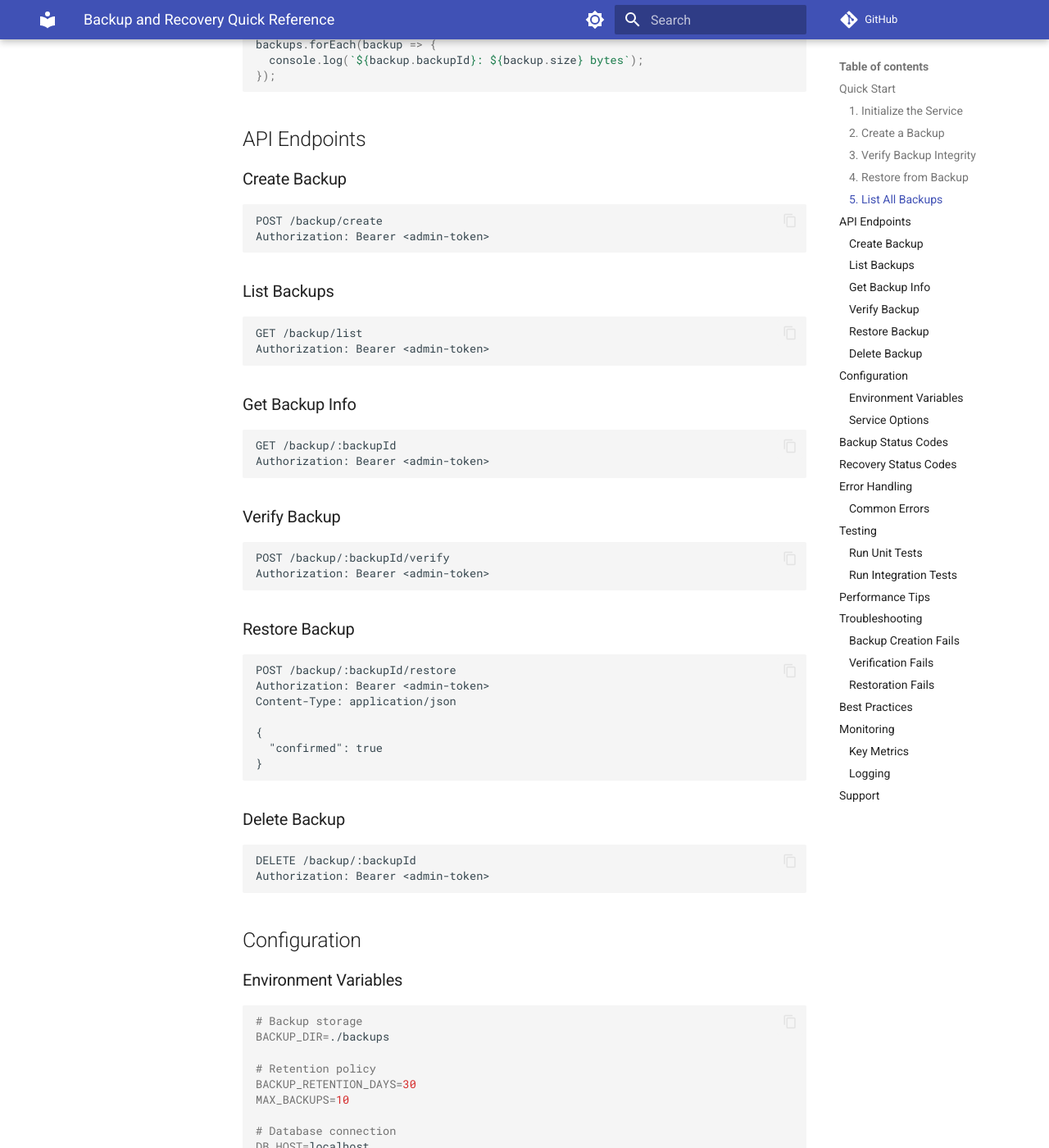
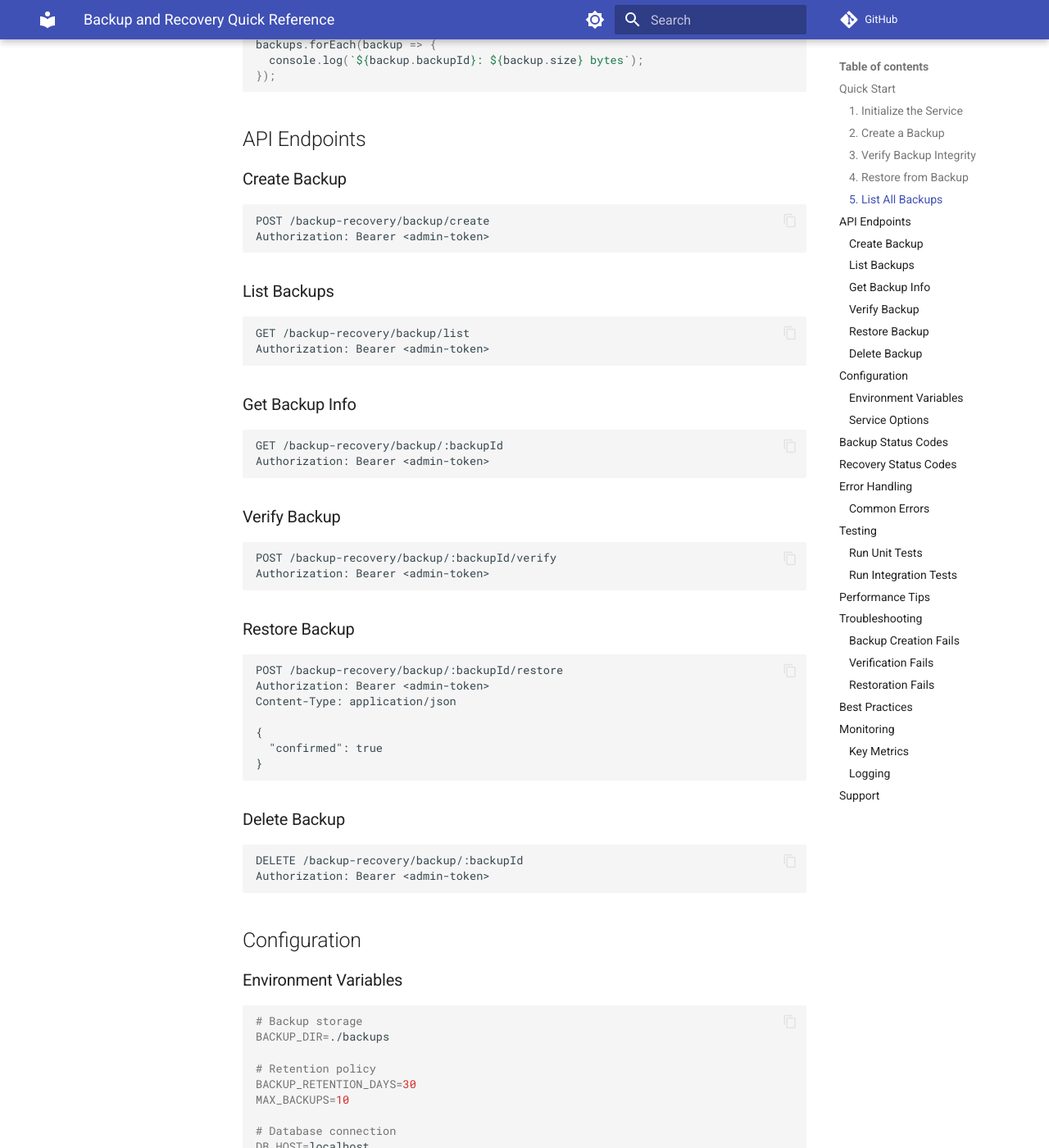
Before and after one commit to pistisAI/pistisai-app, an MkDocs documentation site: the page built from docs/operations/backend/BACKUP_RECOVERY_QUICK_REFERENCE.md, in a window 1280 px wide and 1400 px high, scrolled down 1105 px. Shown: the whole window at 82% size. Built offline with MkDocs 1.6.1 and Material for MkDocs 9.7.7, drawn with Linux system fonts in a browser that asks for light colours; comment, search, counter and statistics services are not loaded.

Commit message:
ai(zoid): docs: correct backend operations facts

````diff
--- a/docs/operations/backend/BACKUP_RECOVERY_QUICK_REFERENCE.md
+++ b/docs/operations/backend/BACKUP_RECOVERY_QUICK_REFERENCE.md
@@ -57,35 +57,35 @@ backups.forEach(backup => {
 ### Create Backup
 
 ```
-POST /backup/create
+POST /backup-recovery/backup/create
 Authorization: Bearer <admin-token>
 ```
 
 ### List Backups
 
 ```
-GET /backup/list
+GET /backup-recovery/backup/list
 Authorization: Bearer <admin-token>
 ```
 
 ### Get Backup Info
 
 ```
-GET /backup/:backupId
+GET /backup-recovery/backup/:backupId
 Authorization: Bearer <admin-token>
 ```
 
 ### Verify Backup
 
 ```
-POST /backup/:backupId/verify
+POST /backup-recovery/backup/:backupId/verify
 Authorization: Bearer <admin-token>
 ```
 
 ### Restore Backup
 
 ```
-POST /backup/:backupId/restore
+POST /backup-recovery/backup/:backupId/restore
 Authorization: Bearer <admin-token>
 Content-Type: application/json
 
@@ -97,7 +97,7 @@ Content-Type: application/json
 ### Delete Backup
 
 ```
-DELETE /backup/:backupId
+DELETE /backup-recovery/backup/:backupId
 Authorization: Bearer <admin-token>
 ```
 
````
Also changed, not shown: docs/operations/backend/DATABASE_FAILOVER_QUICK_REFERENCE.md (+2 -0 lines), docs/operations/backend/DEPLOYMENT.md (+2 -0 lines), docs/operations/backend/GRACEFUL_DEGRADATION_QUICK_REFERENCE.md (+4 -9 lines), docs/operations/backend/LOG_AGGREGATION_QUICK_REFERENCE.md (+5 -4 lines), docs/operations/backend/PROMETHEUS_METRICS_QUICK_REFERENCE.md (+5 -5 lines).
